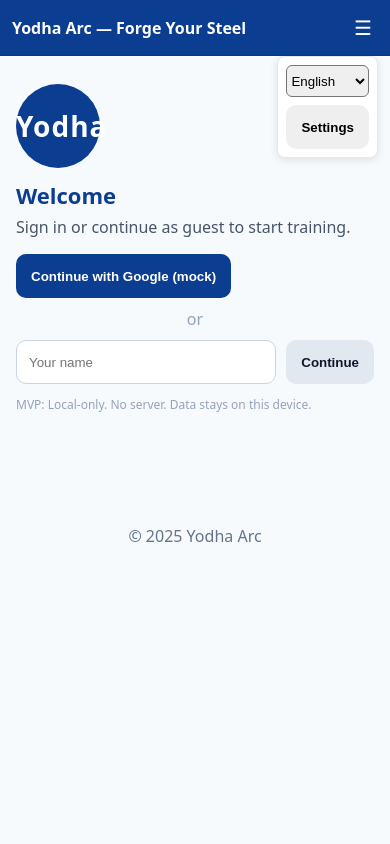
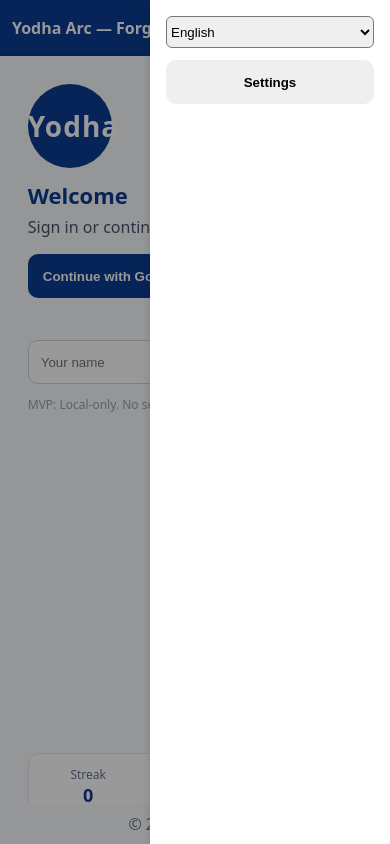
Before and after one commit to shrawankick/yodha-arc, a plain HTML site: page index.html in a window 390 px wide. Both pictures are taken after a click on the button "Menu". Drawn offline with Linux system fonts and the light colour scheme.

Commit message:
feat: add responsive slide-out menu

```diff
--- a/app.js
+++ b/app.js
@@ -124,10 +124,14 @@
 function initMenu() {
   const menu = doc.getElementById('menu');
   const btn = doc.getElementById('btnMenu');
-  if (!menu || !btn) return;
-  btn.addEventListener('click', () => {
-    menu.hidden = !menu.hidden;
-  });
+  const overlay = doc.getElementById('menuOverlay');
+  if (!menu || !btn || !overlay) return;
+  const toggle = () => {
+    const open = menu.classList.toggle('open');
+    overlay.classList.toggle('show', open);
+  };
+  btn.addEventListener('click', toggle);
+  overlay.addEventListener('click', toggle);
 }
 
 // Screen switching
--- a/index.html
+++ b/index.html
@@ -14,7 +14,8 @@
     </div>
   </header>
 
-  <nav id="menu" class="menu" hidden>
+  <div id="menuOverlay" class="menu-overlay"></div>
+  <nav id="menu" class="menu">
     <select id="languageSelect" aria-label="Language">
       <option value="en">English</option>
       <option value="te">తెలుగు</option>
--- a/styles.css
+++ b/styles.css
@@ -1,7 +1,12 @@
 * { box-sizing: border-box; }
+:root { --header-height:56px; --footer-height:40px; }
 html, body { height: 100%; }
 body {
   margin: 0;
+  height: 100vh;
+  display: flex;
+  flex-direction: column;
+  overflow: hidden;
   font-family: ui-sans-serif, system-ui, -apple-system, Segoe UI, Roboto, Arial, "Noto Sans", "Nirmala UI";
   color: #0f172a;
   background: #f7fafc;
@@ -10,7 +15,8 @@
   max-width: 760px;
   margin-inline: auto;
   padding-inline: 16px;  /* equal left/right padding */
-  padding-bottom: 64px;
+  height: calc(100vh - var(--header-height) - var(--footer-height));
+  overflow-y: auto;
 }
 @supports (padding: max(0px)) {
   .container {
@@ -23,19 +29,23 @@
 .appbar {
   position: sticky; top: 0; z-index: 10;
   display: flex; align-items: center; justify-content: space-between;
-  height: 56px; padding: 0 12px;
+  height: var(--header-height); padding: 0 12px;
   background: #0b3d91; color: #fff; border-bottom: 1px solid #0a357f;
 }
 .appbar__title { font-weight: 700; }
 .appbar__actions { display:flex; align-items:center; gap:8px; }
 .icon-btn { background: transparent; color:#fff; border:0; font-size: 20px; cursor:pointer; }
 
-.menu { position:absolute; top:56px; right:12px; background:#fff; border:1px solid #e5e7eb; border-radius:8px; padding:8px; box-shadow:0 2px 8px rgba(0,0,0,.1); display:flex; flex-direction:column; gap:8px; }
+.menu-overlay { position:fixed; inset:0; background:rgba(0,0,0,0.4); opacity:0; visibility:hidden; transition:opacity 0.3s; z-index:15; }
+.menu-overlay.show { opacity:1; visibility:visible; }
+.menu { position:fixed; top:0; right:0; height:100vh; width:240px; background:#fff; box-shadow:-2px 0 8px rgba(0,0,0,.1); padding:16px; display:flex; flex-direction:column; gap:12px; transform:translateX(100%); transition:transform 0.3s ease; z-index:20; }
+.menu.open { transform:translateX(0); }
 .menu select { height:32px; border-radius:6px; }
 .menu .menu-item { width:100%; }
 
 /* Screens */
 .screen { padding: 16px 0; }
+#screen-welcome { min-height:100%; display:flex; flex-direction:column; justify-content:center; }
 .logo {
   width: 84px; height: 84px; border-radius: 50%;
   background: #0b3d91; color:#fff; display: grid; place-items: center;
@@ -84,6 +94,10 @@
 .exercise__meta { color:#334155; font-size:14px; }
 .exercise__notes { color:#475569; font-size:13px; margin-top:6px; }
 
-.footer { text-align:center; padding:20px 16px; color:#64748b; }
+.footer {
+  position:fixed; bottom:0; left:0; width:100%; height:var(--footer-height);
+  display:flex; align-items:center; justify-content:center;
+  color:#64748b;
+}
 .or { text-align:center; color:#94a3b8; }
 .footnote { color:#94a3b8; font-size:12px; }
```
